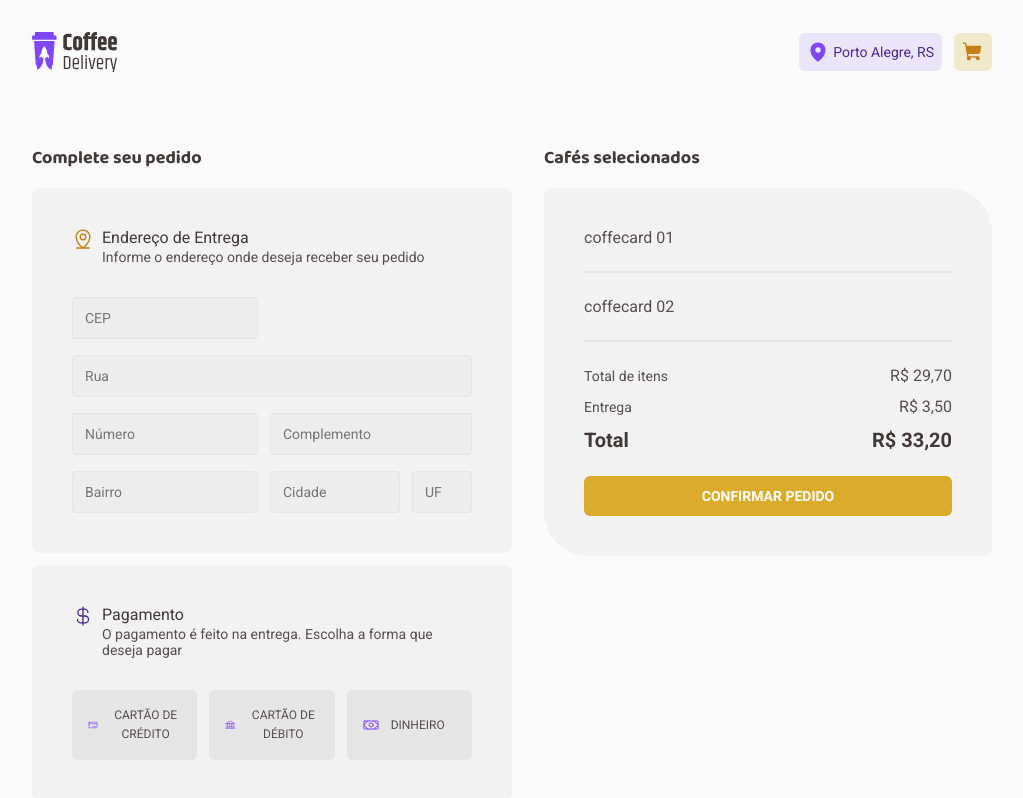
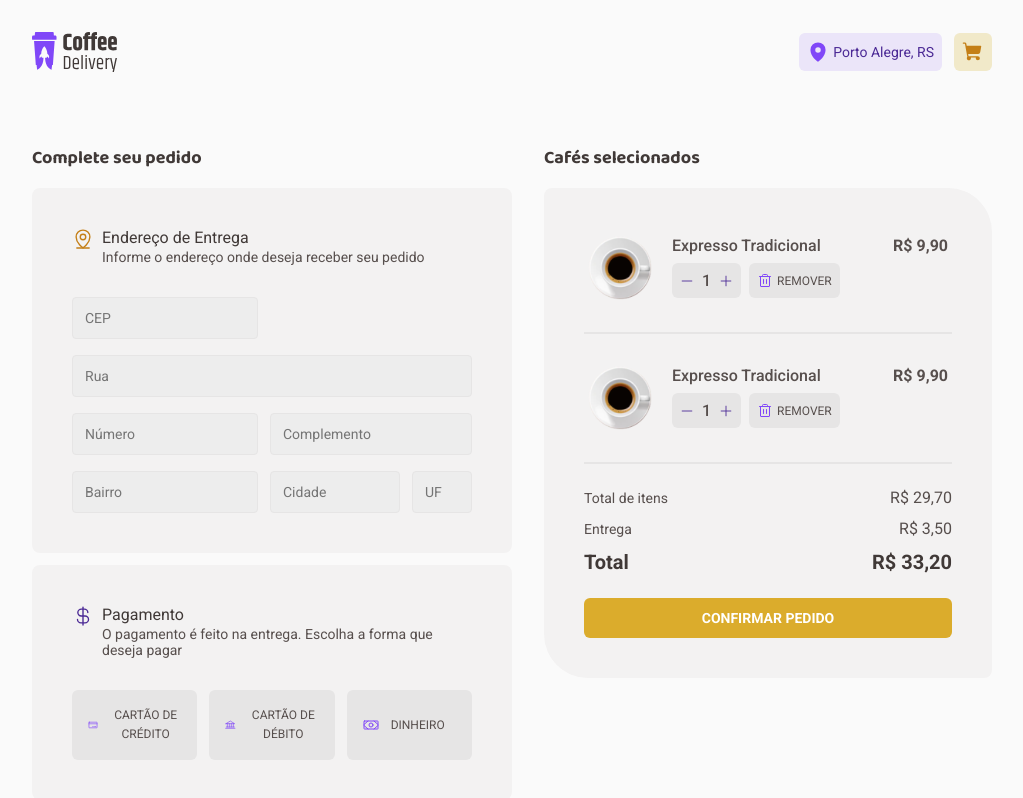
Before and after one commit to jaocruz/coffee-delivery, a React (Vite) app: page /checkout in a window 1280 px wide. Shown: the top 798 px of the page, without its empty margins (128-1151 px from the left). Built offline with nearby package versions, Linux system fonts and the light colour scheme.

Commit message:
componente orderCoffeCard

```diff
--- /dev/null
+++ b/src/components/stepper/index.tsx
@@ -0,0 +1,13 @@
+import { StepperContainer } from "./styles";
+
+import { Minus, Plus } from "phosphor-react";
+
+export function Stepper(){
+   return(
+      <StepperContainer>
+         <Minus size={14}/>
+            <h1>1</h1>
+         <Plus size={14}/>
+      </StepperContainer>
+   )
+}
--- /dev/null
+++ b/src/components/stepper/styles.ts
@@ -0,0 +1,28 @@
+import styled from "styled-components"
+
+export const StepperContainer = styled.div`
+   display: flex;
+   align-items: center;
+   gap: 0.5rem;
+
+   background: ${props => props.theme["base-button"]};
+
+   padding: 0.5rem;
+   border-radius: 0.375rem;
+
+   h1{
+      font-weight: 500;
+      font-size: 1rem;
+   }
+
+   svg{
+      cursor: pointer;
+      color: ${props => props.theme["purple-dark"]};
+
+      transition: color 0.15s ease-in-out;
+
+      &:hover{
+         color: ${props => props.theme.purple};
+      }
+   }
+`
--- /dev/null
+++ b/src/pages/checkout/components/orderCoffeCard/index.tsx
@@ -0,0 +1,31 @@
+import { OrderCardContainer, RemoveButton } from "./styles"
+
+import expressoCoffe from "/coffe-expresso.svg"
+
+import { Stepper } from "../../../../components/stepper"
+import { Trash } from "phosphor-react"
+
+export function OrderCoffeCard(){
+   return(
+      <OrderCardContainer>
+         <div className="coffee">
+            <img src={expressoCoffe} alt="" />
+
+            <div className="coffe-info">
+               <span>Expresso Tradicional</span>
+
+               <div className="buttons">
+                  <Stepper />
+
+                  <RemoveButton>
+                     <Trash size={16}/>
+                     Remover
+                  </RemoveButton>
+               </div>
+            </div>
+         </div>
+
+         <strong>R$ 9,90</strong>
+      </OrderCardContainer>
+   )
+}
--- /dev/null
+++ b/src/pages/checkout/components/orderCoffeCard/styles.ts
@@ -0,0 +1,70 @@
+import styled from "styled-components"
+
+export const OrderCardContainer = styled.div`
+   padding: 0.5rem 0.25rem;
+   background: ${props => props.theme["base-card"]};
+
+   display: flex;
+   justify-content: space-between;
+
+   .coffee{
+      display: flex;
+      column-gap: 1.25rem;
+   }
+
+   img{
+      width: 4rem;
+      height: 4rem;
+   }
+
+   .coffe-info{
+      display: flex;
+      flex-direction: column;
+      row-gap: 0.5rem;
+   }
+
+   .coffe-info > span{
+      font-size: 1rem;
+      font-weight: 500;
+   }
+
+   .buttons{
+      display: flex;
+      column-gap: 0.5rem;
+      align-items: center;
+   }
+`
+
+export const RemoveButton = styled.button`
+   background: red;
+   padding: 0 0.5rem;
+
+   height: 100%;
+   align-items: center;
+
+   display: flex;
+   column-gap: 0.25rem;
+
+   border: 0;
+
+   text-transform: uppercase;
+
+   border-radius: 0.375rem;
+
+   font-size: 0.75rem;
+
+   cursor: pointer;
+
+   transition: background 0.15s ease-in-out;
+
+   color: ${props => props.theme["base-text"]};
+   background: ${props => props.theme["base-button"]};
+
+   svg{
+      color: ${props => props.theme.purple};
+   }
+
+   &:hover{
+      background: ${props => props.theme["base-hover"]};
+   }
+`
--- a/src/pages/checkout/index.tsx
+++ b/src/pages/checkout/index.tsx
@@ -1,6 +1,9 @@
 import { CheckoutContainer, CoffeOrderContainer, ConfirmButton, FormContainer, FormContent, PaymentButton, PaymentMethodContainer } from "./styles";
+
 import { Bank, CreditCard, CurrencyDollar, MapPinLine, Money } from "phosphor-react";
+
 import { Input } from "./components/input";
+import { OrderCoffeCard } from "./components/orderCoffeCard";
 
 export function Checkout(){
    return(
@@ -63,10 +66,10 @@ export function Checkout(){
             <label>Cafés selecionados</label>
 
             <CoffeOrderContainer>
-               coffecard 01
+               <OrderCoffeCard />
                <div className="divider"/>
 
-               coffecard 02
+               <OrderCoffeCard />
                <div className="divider"/>
 
                <div className="coffeInfo">
--- a/src/pages/home/components/coffeCard/index.tsx
+++ b/src/pages/home/components/coffeCard/index.tsx
@@ -1,6 +1,7 @@
-import { ButtonCart, CoffeBuyingInfo, CoffeCardContainer, Stepper } from "./styles";
+import { Stepper } from "../../../../components/stepper";
+import { ButtonCart, CoffeBuyingInfo, CoffeCardContainer } from "./styles";
 
-import { Minus, Plus, ShoppingCart } from "phosphor-react";
+import { ShoppingCart } from "phosphor-react";
 
 export function CoffeCard(){
    return(
@@ -16,11 +17,7 @@ export function CoffeCard(){
             <h3>9,90</h3>
 
             <div>
-               <Stepper>
-                  <Minus size={14}/>
-                  <h1>1</h1>
-                  <Plus size={14}/>
-               </Stepper>
+               <Stepper />
 
                <ButtonCart>
                   <ShoppingCart weight="fill" size={22}/>
--- a/src/pages/home/components/coffeCard/styles.ts
+++ b/src/pages/home/components/coffeCard/styles.ts
@@ -89,33 +89,6 @@ export const CoffeBuyingInfo = styled.div`
    }
 `
 
-export const Stepper = styled.div`
-   display: flex;
-   align-items: center;
-   gap: 0.5rem;
-
-   background: ${props => props.theme["base-button"]};
-
-   padding: 0.5rem;
-   border-radius: 0.375rem;
-
-   h1{
-      font-weight: 500;
-      font-size: 1rem;
-   }
-
-   svg{
-      cursor: pointer;
-      color: ${props => props.theme["purple-dark"]};
-
-      transition: color 0.15s ease-in-out;
-
-      &:hover{
-         color: ${props => props.theme.purple};
-      }
-   }
-`
-
 export const ButtonCart = styled.button`
    display: flex;
 
```
